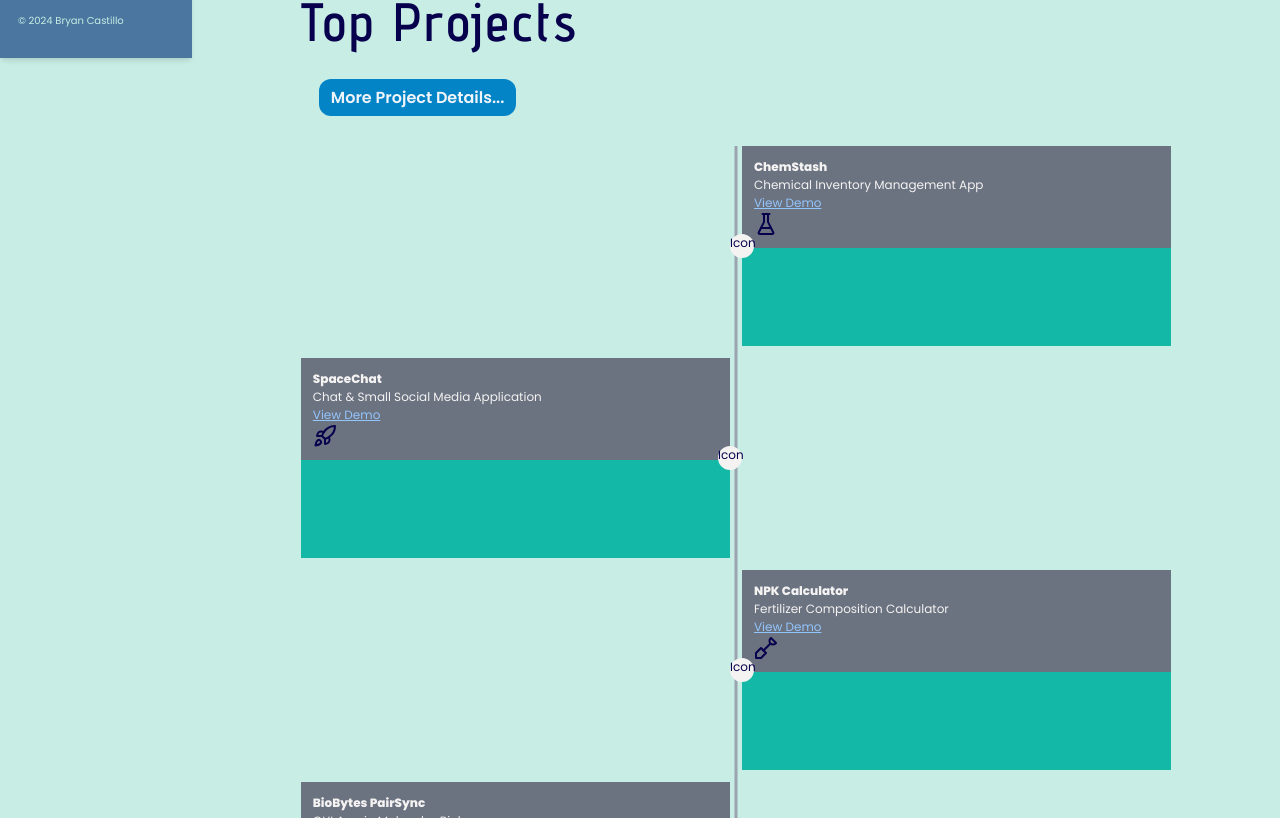
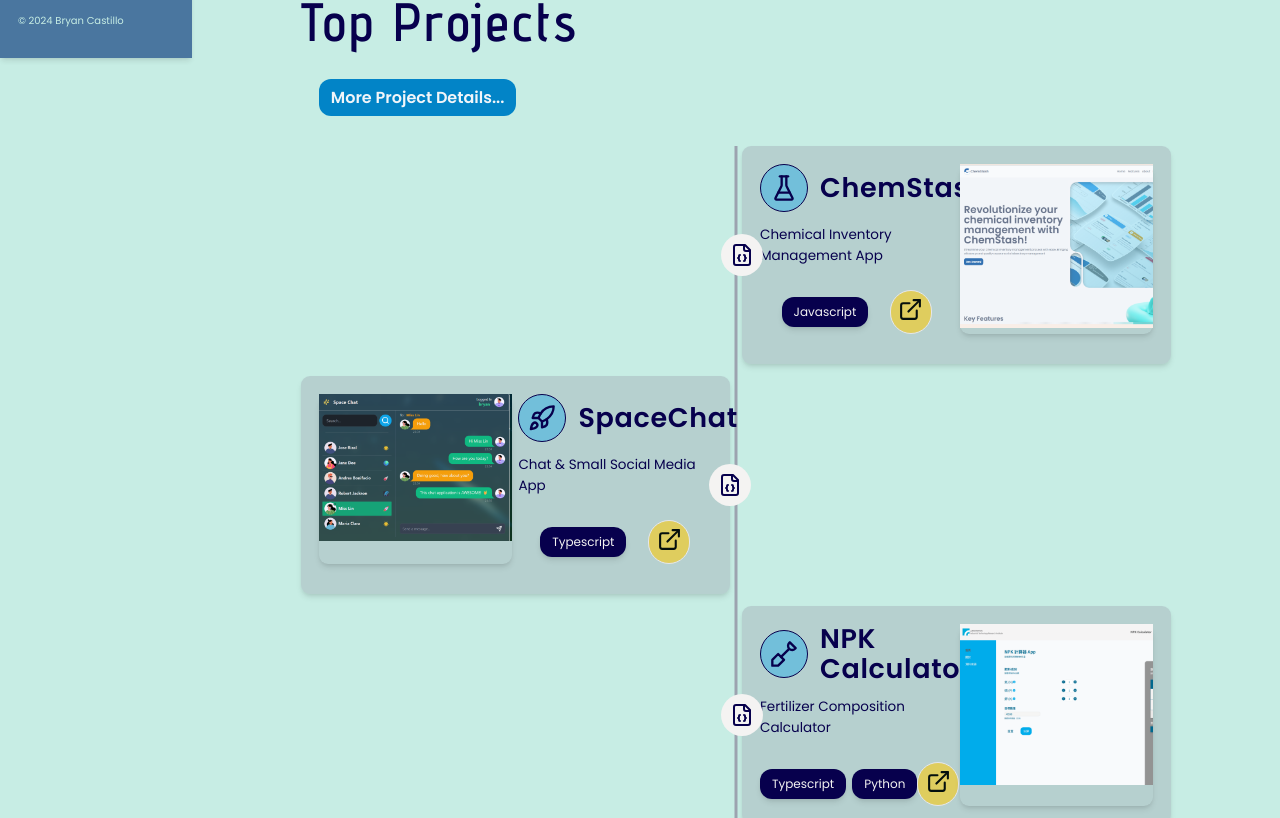
Before and after one commit to bryancastillo10/portfolio, a Next.js app: page / in a window 1280 px wide. Shown: the part 742-1560 px from the top of the page. Built offline with nearby package versions, Linux system fonts and the light colour scheme; no server answers.

Commit message:
TimelineStyle

```diff
--- a/src/app/(components)/Hero/Timeline.tsx
+++ b/src/app/(components)/Hero/Timeline.tsx
@@ -1,11 +1,18 @@
-import { LucideIcon } from "lucide-react";
+"use client";
+import Image from "next/image";
+import { ExternalLink , FileJson, LucideIcon } from "lucide-react";
+import { useAppSelector } from "@/app/redux";
 import { projectsProps } from "./projectInfo";
+import IconButton from "@/app/(reusables)/IconButton";
 
 interface TimelineBlockProps {
   alignment: "left" | "right";
   projectTitle: string;
+  theme:boolean;
   projectSubtitle: string;
   demoLink: string;
+  imgPath:string;
+  language:string[];
   icon: LucideIcon;
   rowConfig:string;
 }
@@ -15,23 +22,29 @@ interface TimelineProps {
 }
 
 interface CirclePointProps {
+  theme:boolean;
   position: "left" | "right";
 }
 
 const Timeline = ({ projects }: TimelineProps) => {
+  const theme = useAppSelector((state)=>state.global.theme);
+
   return (
     <section className="relative grid grid-cols-1 xl:grid-cols-2 grid-rows-6 gap-4 w-full">
       <div className="hidden lg:block absolute left-1/2 transform -translate-x-1/2 h-full w-[3px] bg-gray-400" />
 
-      {projects.map((project) => (
+      {projects.map((proj) => (
         <TimelineBlock
-          key={project.id}
-          alignment={project.id % 2 === 0 ? "left" : "right"}
-          projectTitle={project.projectTitle}
-          projectSubtitle={project.projectSubtitle}
-          demoLink={project.demoLink}
-          rowConfig={project.rowConfig}
-          icon={project.icon}
+          key={proj.id}
+          theme={theme}
+          alignment={proj.id % 2 === 0 ? "left" : "right"}
+          projectTitle={proj.projectTitle}
+          projectSubtitle={proj.projectSubtitle}
+          imgPath={proj.imgPath}
+          demoLink={proj.demoLink}
+          rowConfig={proj.rowConfig}
+          icon={proj.icon}
+          language={proj.language}
         />
       ))}
     </section>
@@ -40,41 +53,66 @@ const Timeline = ({ projects }: TimelineProps) => {
 
 const TimelineBlock = ({
   alignment,
+  theme,
   projectTitle,
   projectSubtitle,
+  imgPath,
   demoLink,
   icon: Icon,
-  rowConfig
+  rowConfig,
+  language
 }: TimelineBlockProps) => {
 
   return (
 
     <div
-      className={`relative bg-teal-500 h-[200px] w-full
+      className={`relative rounded-xl shadow-md p-2 w-full
         ${rowConfig}
         ${alignment === "left" ? `xl:col-start-1` : `xl:col-start-2`}
+        ${theme ? "bg-dark-primary":"bg-gray-400/40"}
       `}
     >
-      <div className="p-4 bg-gray-500">
-        <h3 className="text-white font-bold">{projectTitle}</h3>
-        <p className="text-white">{projectSubtitle}</p>
-        <a
-          href={demoLink}
-          className="text-blue-300 underline"
-          target="_blank"
-          rel="noopener noreferrer"
-        >
-          View Demo
-        </a>
-        <p><Icon size="24"/></p>
-      </div>
-      <CirclePoint position={alignment} />
+      <section className="grid grid-cols-2 gap-2 p-4 ">
+        {/*  Project Info Column */}
+        <div className={`${alignment === "left" ? "order-2":"order-none"}`}>
+          <div className="flex gap-4 items-center mb-4">
+            <div className={`p-3 border rounded-full ${theme ? "bg-teal-500 bg-sky-500/80":"border-secondary bg-sky-500/40"}`}>
+              <Icon size="28" />
+            </div>
+            <h1 className="font-semibold text-3xl  text-center xl:text-left xl:text-4xl tracking-wide">{projectTitle}</h1>
+          </div>
+            <h3 className="text-lg">{projectSubtitle}</h3>
+            <div className="mt-8 flex justify-evenly items-center">
+              <ul className="flex gap-2 items-center">
+                {language.map((lang,index)=> (
+                  <li key={index} className={`${theme ? "text-dark-primary bg-teal-400 ":"bg-secondary text-white"} rounded-2xl shadow-md px-4 py-2`}>
+                    {lang}
+                  </li>
+                ))}
+              </ul>
+              <div className={`w-fit py-2 px-2.5 rounded-full border ${theme ? "bg-amber-500/80 text-white":"bg-yellow-400/60 text-dark-primary"}`}>
+                <IconButton icon={ExternalLink} link={demoLink} tooltip="Live Demo 🍿" iconSize="25" />
+              </div>
+            </div>
+        </div>
+
+        {/* Image Column */}
+        <div className="rounded-xl shadow-md">
+          <Image
+            src={imgPath}
+            alt={`preview-${projectTitle}`}
+            width="600"
+            height="500"
+            />
+        </div>
+      </section>
+      <CirclePoint theme={theme} position={alignment} />
     </div>
 
   );
 };
 
-const CirclePoint = ({ position }: CirclePointProps) => {
+const CirclePoint = ({ position,theme }: CirclePointProps) => {
   const pointClasses =
     position === "left"
       ? "left-full -translate-x-1/2"
@@ -82,9 +120,11 @@ const CirclePoint = ({ position }: CirclePointProps) => {
 
   return (
     <div
-      className={`hidden xl:block absolute top-1/2 transform -translate-y-1/2 ${pointClasses} size-8 bg-white rounded-full`}
+      className={`hidden xl:block absolute top-1/2 transform -translate-y-1/2 ${pointClasses} size-14 p-2 rounded-full
+      ${theme ? "bg-sky-900 text-teal-400":"bg-white"}
+      `}
     >
-      Icon
+      <FileJson className="absolute top-3 left-3"/>
     </div>
   );
 };
--- a/src/app/(components)/Hero/projectInfo.ts
+++ b/src/app/(components)/Hero/projectInfo.ts
@@ -6,6 +6,7 @@ export interface projectsProps{
     projectSubtitle:string;
     imgPath:string;
     demoLink:string;
+    language:string[];
     icon:LucideIcon;
     rowConfig:string;
 }
@@ -17,15 +18,17 @@ export const projects: projectsProps[] =[
         projectSubtitle:"Chemical Inventory Management App",
         imgPath:"/topprojects/projChmStash.png",
         icon:FlaskConical,
+        language:["Javascript"],
         demoLink:"https://mern-with-auth-rba5.onrender.com/",
         rowConfig:"row-start-1"
     },
     {
         id:2,
         projectTitle:"SpaceChat",
-        projectSubtitle:"Chat & Small Social Media Application",
+        projectSubtitle:"Chat & Small Social Media App",
         imgPath:"/topprojects/projSpaceChat.png",
         icon:Rocket,
+        language:["Typescript"],
         demoLink:"https://space-chat-ywt3.onrender.com",
         rowConfig:"row-start-2"
     },
@@ -35,6 +38,7 @@ export const projects: projectsProps[] =[
         projectSubtitle:"Fertilizer Composition Calculator",
         imgPath:"/topprojects/projNPKCalc.png",
         icon:Shovel,
+        language:["Typescript","Python"],
         demoLink:"https://npk-calculator.onrender.com/",
         rowConfig:"row-start-3"
     },
@@ -44,6 +48,7 @@ export const projects: projectsProps[] =[
         projectSubtitle:"GUI App in Molecular Biology",
         imgPath:"/topprojects/projBioBytes.png",
         icon:Dna,
+        language:["Python"],
         demoLink:"https://sourceforge.net/topprojects/biobytes-pairsync/",
         rowConfig:"row-start-4"
     },
@@ -53,6 +58,7 @@ export const projects: projectsProps[] =[
         projectSubtitle:"Hotel and Leisure App",
         imgPath:"/topprojects/projAirBnbClone.png",
         icon:Bed,
+        language:["Typescript"],
         demoLink:"https://airbnb-testclone.vercel.app/",
         rowConfig:"row-start-5"
     },
@@ -62,6 +68,7 @@ export const projects: projectsProps[] =[
         projectSubtitle:"Anaerobic Digestion Dashboard App",
         imgPath:"/topprojects/projAnaerodash.png",
         icon:Waves,
+        language:["Python"],
         demoLink:"https://anaerodash.streamlit.app/",
         rowConfig:"row-start-6"
     }
```
